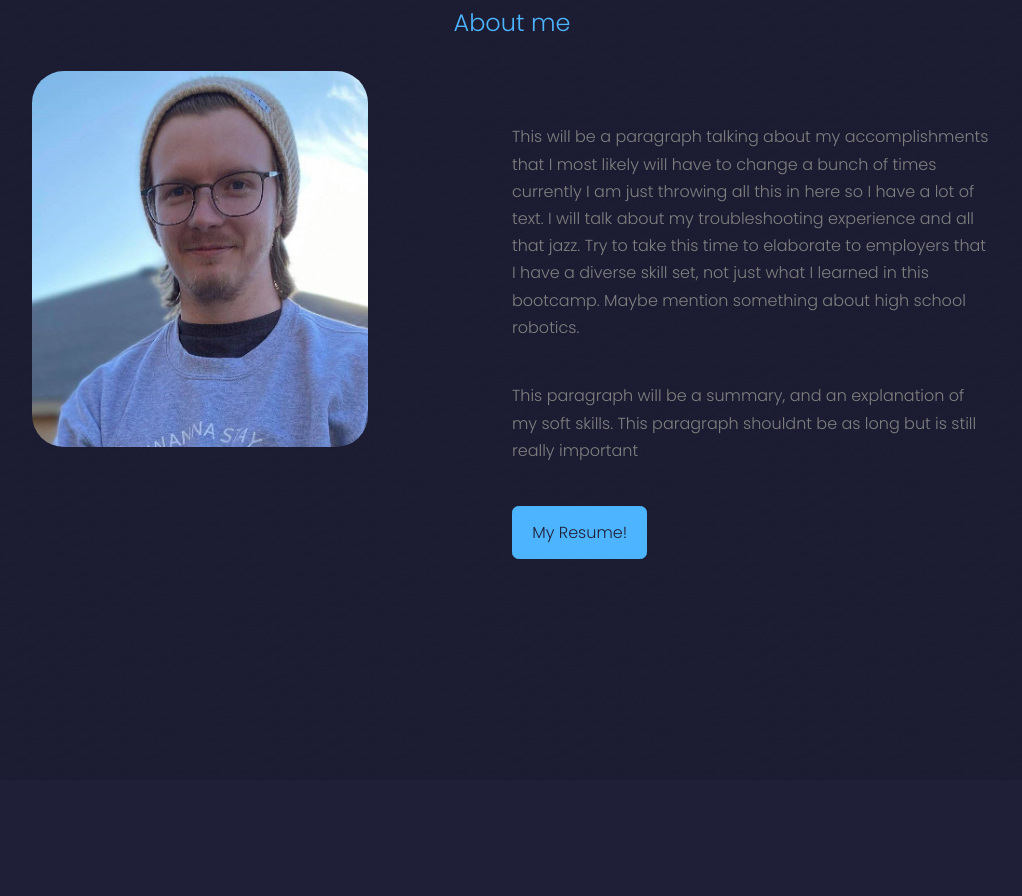
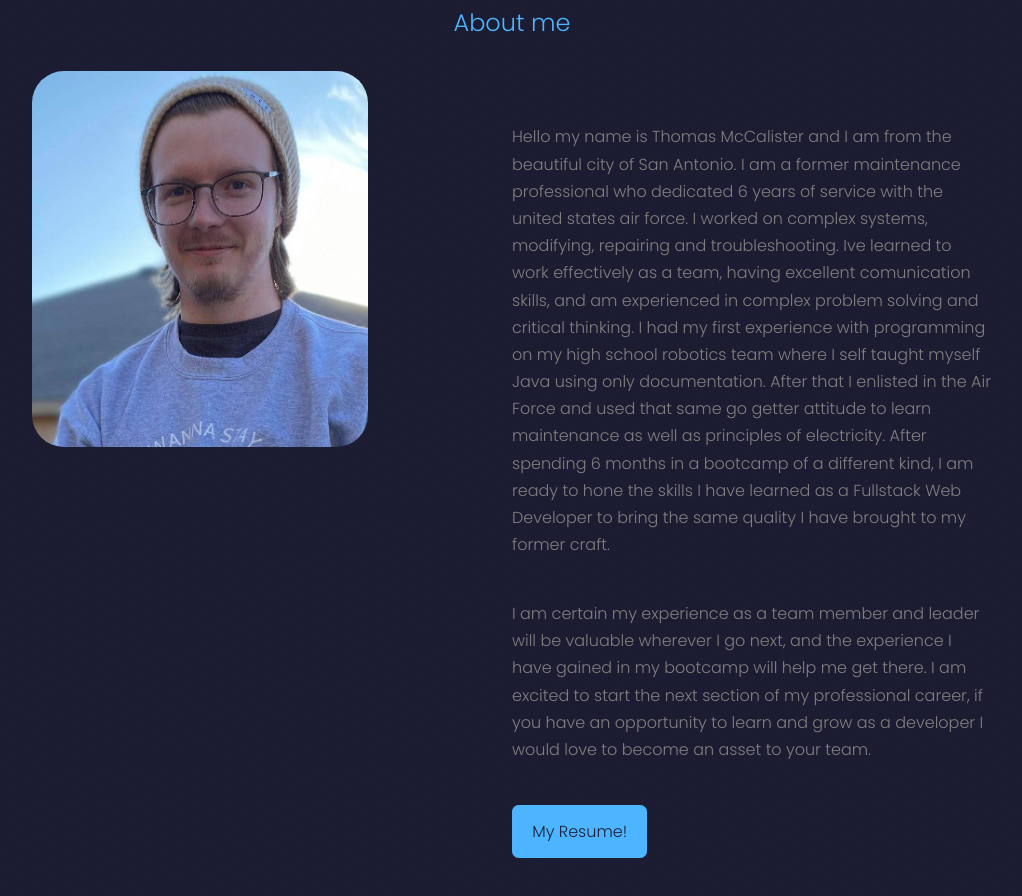
Before and after one commit to kyrotomato/portfolio-react, a React (Create React App) app: page / in a window 1280 px wide. Shown: the part 1060-1956 px from the top of the page, without its empty margins (128-1150 px from the left). Before the commit the page ends 1840 px from the top, so only its background shows below. Built offline with nearby package versions, Linux system fonts and the light colour scheme.

Commit message:
updated about me

```diff
--- a/src/components/About/index.js
+++ b/src/components/About/index.js
@@ -12,18 +12,27 @@ function About() {
             <h2>About me</h2>
             <div className="container aboutContainer">
                 <div className='aboutMe'>
-                <div className='aboutMeImg'>
-                    <img src={meAlso} alt=""/>
-                </div>
+                    <div className='aboutMeImg'>
+                        <img src={meAlso} alt="" />
+                    </div>
                 </div>
 
                 <div className='aboutContent'>
-                    <p>This will be a paragraph talking about my accomplishments that I most likely will have to change a bunch of times
-                        currently I am just throwing all this in here so I have a lot of text. I will talk about my troubleshooting experience and all that jazz.
-                        Try to take this time to elaborate to employers that I have a diverse skill set, not just what I learned in this bootcamp.
-                        Maybe mention something about high school robotics.
+                    <p>Hello my name is Thomas McCalister and I am from the beautiful city of San Antonio. I am a former maintenance professional who dedicated 6 years of service with the united states
+                        air force. I worked on complex systems, modifying, repairing and troubleshooting. Ive learned to work
+                        effectively as a team, having excellent comunication skills, and am experienced in complex problem solving
+                        and critical thinking.
+                        I had my first experience with programming on my high school robotics team where I self taught
+                        myself Java using only documentation. After that I enlisted in the Air Force and used that same
+                        go getter attitude to learn maintenance as well as principles of electricity.
+                        After spending 6 months in a bootcamp of a different kind, I am ready to hone the skills I
+                        have learned as a Fullstack Web Developer to bring the same quality I have brought to my
+                        former craft.
                     </p>
-                    <p>This paragraph will be a summary, and an explanation of my soft skills. This paragraph shouldnt be as long but is still really important</p>
+                    <p>I am certain my experience as a team member and leader will be valuable wherever I go next,
+                        and the experience I have gained in my bootcamp will help me get there.
+                        I am excited to start the next section of my professional career, if you have an opportunity to
+                        learn and grow as a developer I would love to become an asset to your team. </p>
                     <a href={resume} className='btn btn-primary'>My Resume!</a>
                 </div>
 
```
